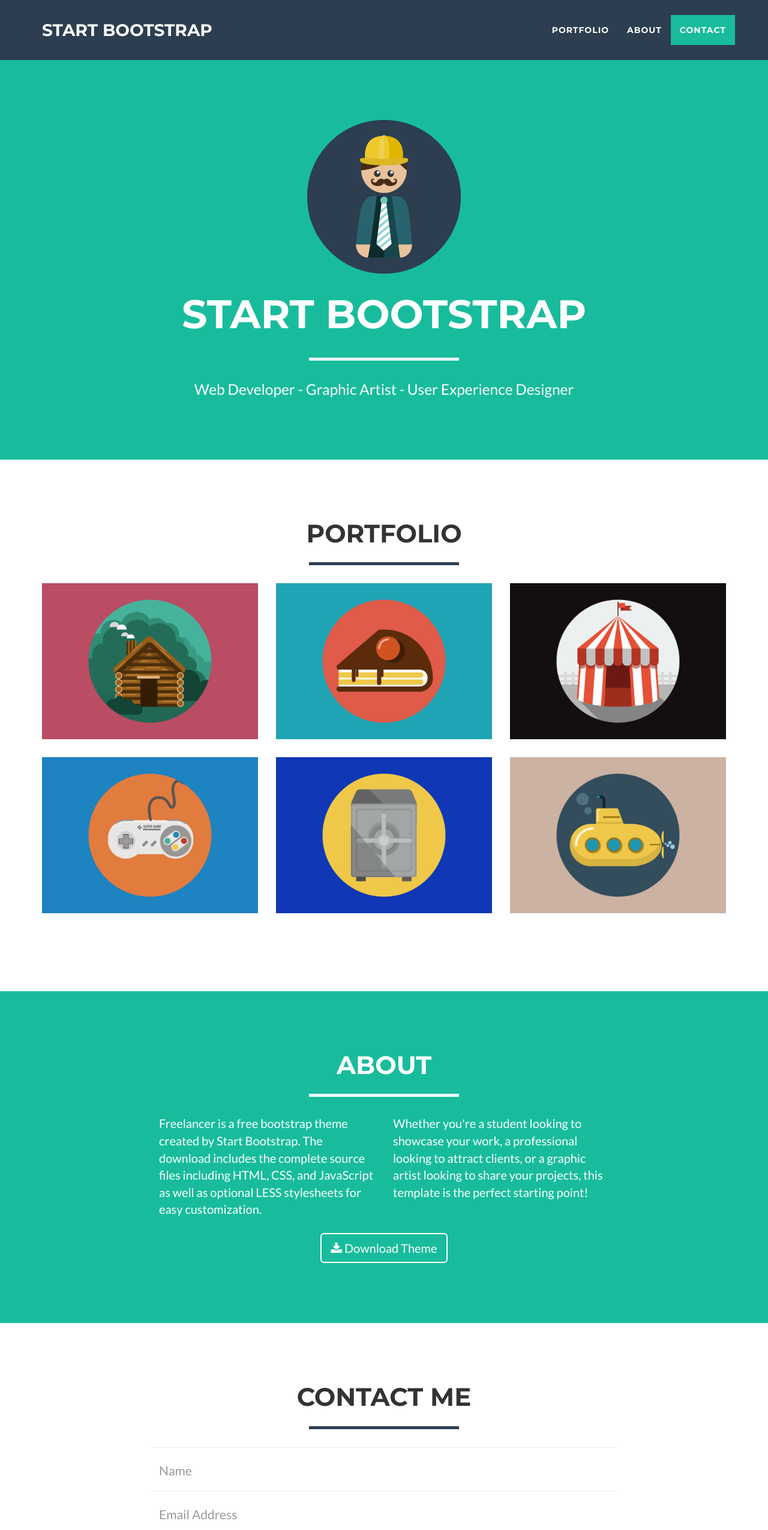
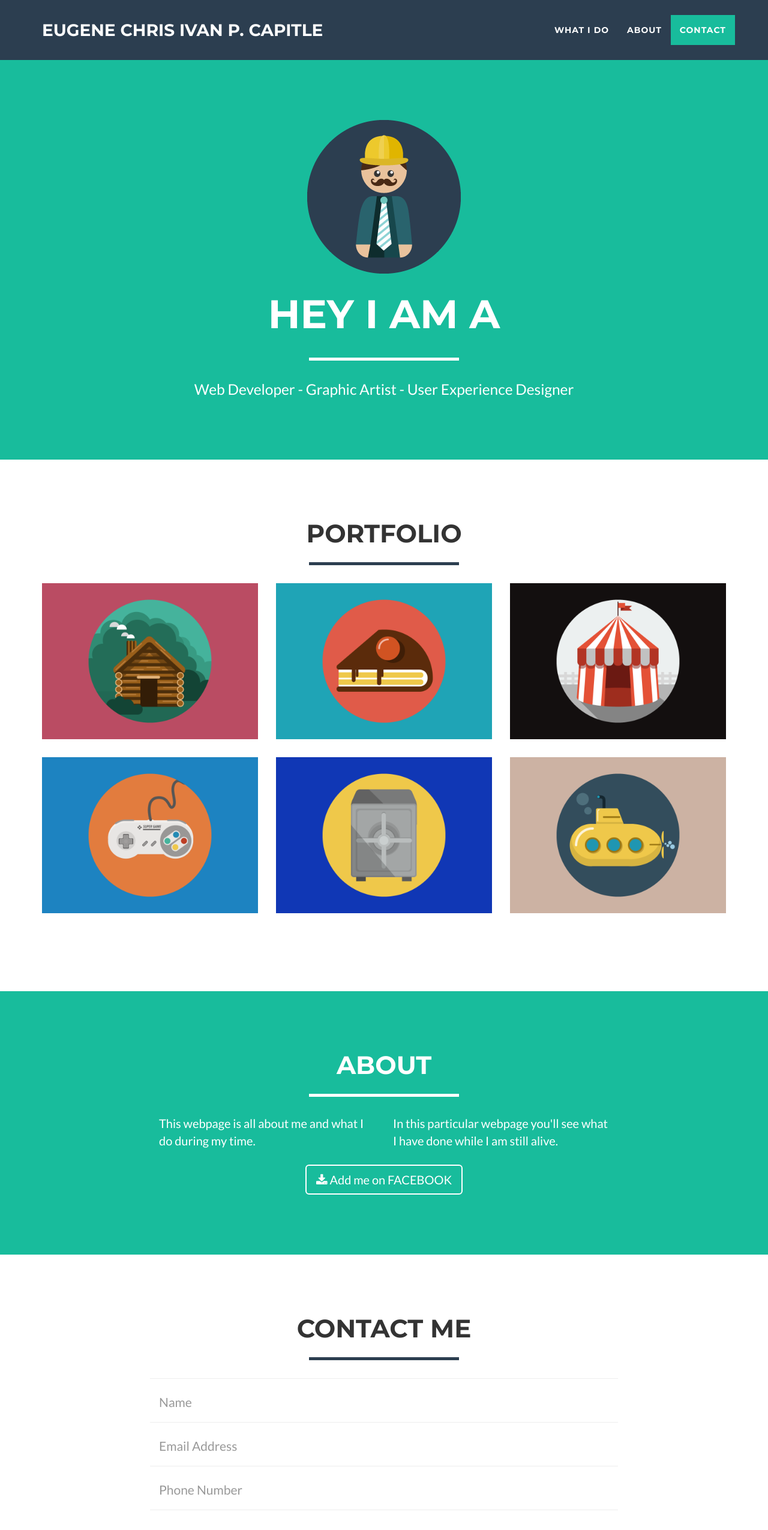
Before and after one commit to Vanyanya/.github.io, a website: page index.html in a window 1280 px wide. Shown: the top 2550 px of the page at 60% size. Drawn offline with nearby package versions, Linux system fonts and the light colour scheme.

Commit message:
Add files via upload

```diff
--- a/index.html
+++ b/index.html
@@ -41,7 +41,7 @@
                 <button type="button" class="navbar-toggle" data-toggle="collapse" data-target="#bs-example-navbar-collapse-1">
                     <span class="sr-only">Toggle navigation</span> Menu <i class="fa fa-bars"></i>
                 </button>
-                <a class="navbar-brand" href="#page-top">Start Bootstrap</a>
+                <a class="navbar-brand" href="#page-top">Eugene Chris Ivan P. Capitle</a>
             </div>
 
             <!-- Collect the nav links, forms, and other content for toggling -->
@@ -51,7 +51,7 @@
                         <a href="#page-top"></a>
                     </li>
                     <li class="page-scroll">
-                        <a href="#portfolio">Portfolio</a>
+                        <a href="#portfolio">What I do</a>
                     </li>
                     <li class="page-scroll">
                         <a href="#about">About</a>
@@ -73,7 +73,7 @@
                 <div class="col-lg-12">
                     <img class="img-responsive" src="img/profile.png" alt="">
                     <div class="intro-text">
-                        <span class="name">Start Bootstrap</span>
+                        <span class="name">Hey I am a</span>
                         <hr class="star-light">
                         <span class="skills">Web Developer - Graphic Artist - User Experience Designer</span>
                     </div>
@@ -167,14 +167,14 @@
             </div>
             <div class="row">
                 <div class="col-lg-4 col-lg-offset-2">
-                    <p>Freelancer is a free bootstrap theme created by Start Bootstrap. The download includes the complete source files including HTML, CSS, and JavaScript as well as optional LESS stylesheets for easy customization.</p>
+                    <p>This webpage is all about me and what I do during my time.</p>
                 </div>
                 <div class="col-lg-4">
-                    <p>Whether you're a student looking to showcase your work, a professional looking to attract clients, or a graphic artist looking to share your projects, this template is the perfect starting point!</p>
+                    <p>In this particular webpage you'll see what I have done while I am still alive.</p>
                 </div>
                 <div class="col-lg-8 col-lg-offset-2 text-center">
                     <a href="#" class="btn btn-lg btn-outline">
-                        <i class="fa fa-download"></i> Download Theme
+                        <i class="fa fa-download"></i> Add me on FACEBOOK
                     </a>
                 </div>
             </div>
```
